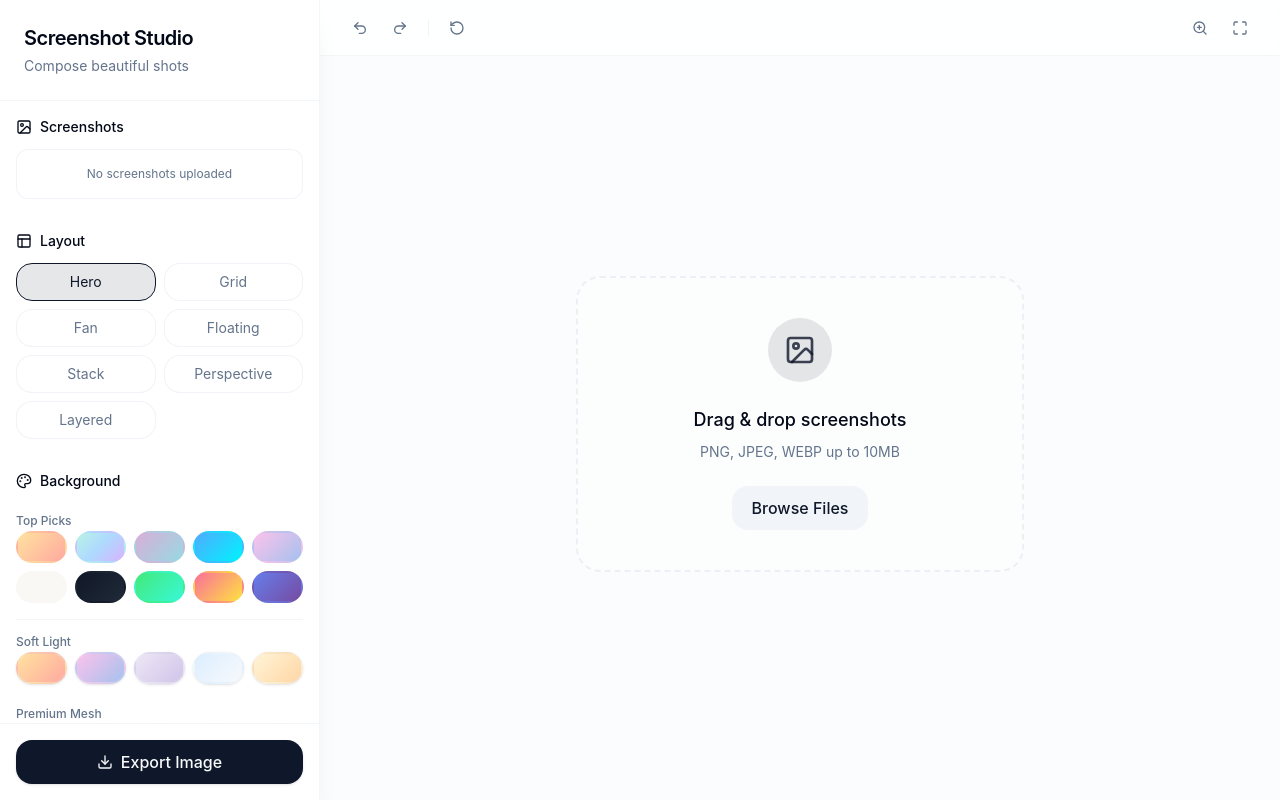
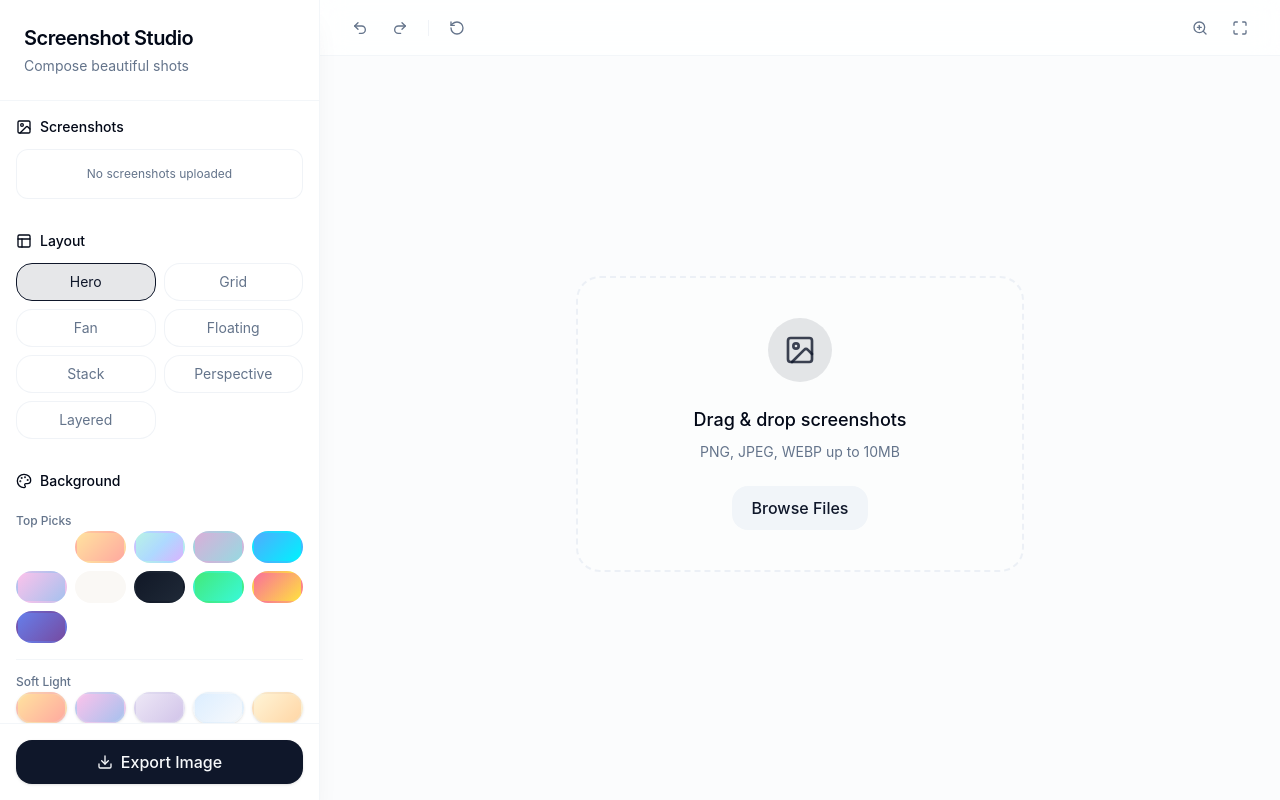
Before and after one commit to ayushsolanki29/screenshot-studio, a React (Vite) app: page / in a window 1280 px wide. Built offline with nearby package versions, Linux system fonts and the light colour scheme.

Commit message:
feat: add categorized background options and default preset definitions

```diff
--- a/src/data/backgrounds.ts
+++ b/src/data/backgrounds.ts
@@ -80,6 +80,7 @@ export const backgrounds: BackgroundCategory[] = [
   {
     category: "Minimal",
     options: [
+      { name: "Transparent", gradient: "transparent" },
       { name: "Pure White", gradient: "#ffffff" },
       { name: "Warm White", gradient: "#faf8f5" },
       { name: "Cool Gray", gradient: "#f5f7fa" },
@@ -100,6 +101,7 @@ export const backgrounds: BackgroundCategory[] = [
 ];
 
 export const topDefaults: BackgroundOption[] = [
+  { name: "Transparent", gradient: "transparent" },
   { name: "Peach Dream", gradient: "linear-gradient(135deg, #FFE29F 0%, #FFA99F 100%)" },
   { name: "Aurora", gradient: "linear-gradient(135deg,#b8f2e6,#aed9ff,#d8b4fe)" },
   { name: "Framer Purple", gradient: "linear-gradient(135deg,#D9AFD9,#97D9E1)" },
```
